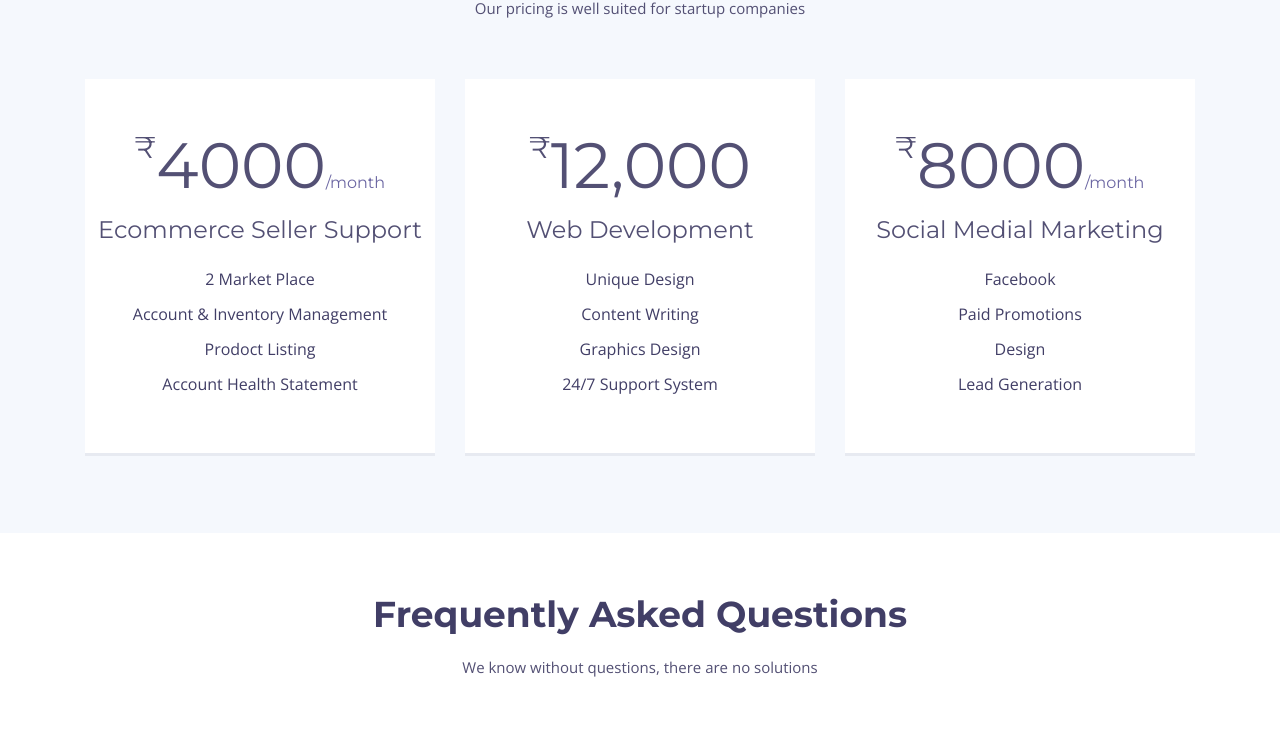
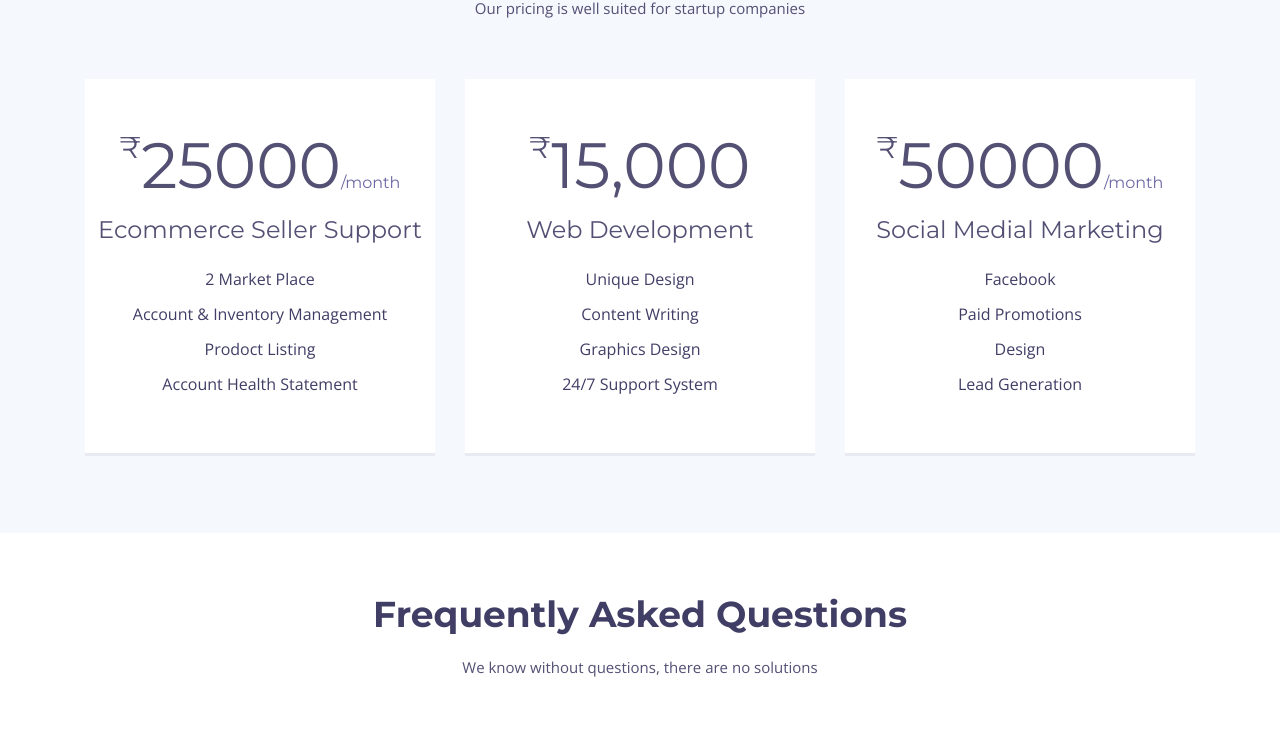
Before and after one commit to jobypg100/Rapid, a plain HTML site: page index.html in a window 1280 px wide. Shown: the part 5395-6131 px from the top of the page. Drawn offline with nearby package versions, Linux system fonts and the light colour scheme; files whose address does not match are found by name.

Commit message:
Update index.html

```diff
--- a/index.html
+++ b/index.html
@@ -449,7 +449,7 @@
           <div class="col-xs-12 col-lg-4">
             <div class="card">
               <div class="card-header">
-                <h3><span class="currency">₹</span>4000<span class="period">/month</span></h3>
+                <h3><span class="currency">₹</span>25000<span class="period">/month</span></h3>
               </div>
               <div class="card-block">
                 <h4 class="card-title">
@@ -469,7 +469,7 @@
           <div class="col-xs-12 col-lg-4">
             <div class="card">
               <div class="card-header">
-                <h3><span class="currency">₹</span>12,000<span class="period"></span></h3>
+                <h3><span class="currency">₹</span>15,000<span class="period"></span></h3>
               </div>
               <div class="card-block">
                 <h4 class="card-title">
@@ -490,7 +490,7 @@
           <div class="col-xs-12 col-lg-4">
             <div class="card">
               <div class="card-header">
-                <h3><span class="currency">₹</span>8000<span class="period">/month</span></h3>
+                <h3><span class="currency">₹</span>50000<span class="period">/month</span></h3>
               </div>
               <div class="card-block">
                 <h4 class="card-title">
```
